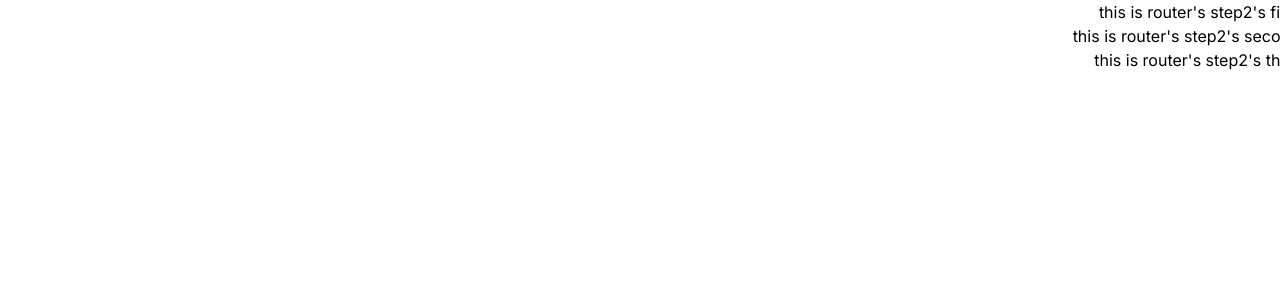
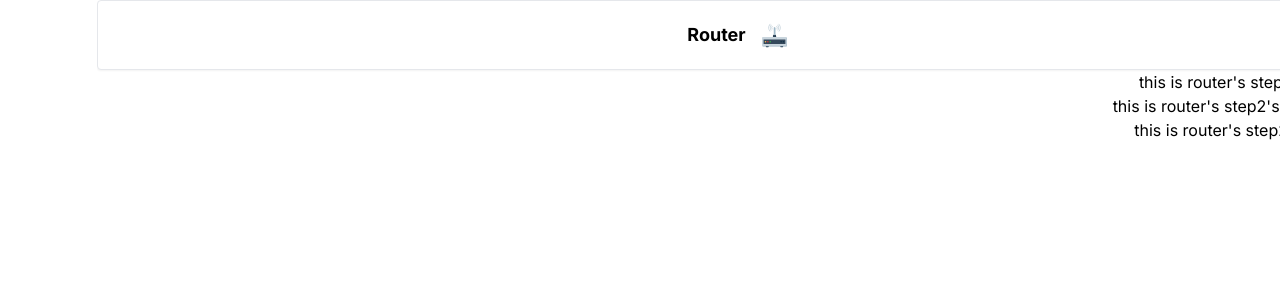
Before and after one commit to ahmed-elbehairy7/ainaa-web, a Next.js app: page /gen1/setupguide/router/step2 in a window 1280 px wide. Shown: the top 300 px of the page. Built offline with nearby package versions, Linux system fonts and the light colour scheme.

Commit message:
added steps navigation

```diff
--- a/app/[gen]/setupguide/[device]/[step]/page.tsx
+++ b/app/[gen]/setupguide/[device]/[step]/page.tsx
@@ -3,6 +3,8 @@ import React from "react";
 import stepData, { Step, stepName } from "./stepData";
 import { deviceName } from "@/app/[gen]/genData";
 import Image from "next/image";
+import Link from "next/link";
+import DeviceCard from "@/app/components/DeviceCard";
 
 //TODO: implement an appropriate design with the inputed data
 //TODO: implement a
@@ -12,9 +14,13 @@ const StepPage = ({
 }: {
 	params: { step: stepName; gen: genName; device: deviceName };
 }) => {
-	const substeps: Step[] = (stepData.gen1 as any)[params.device][params.step];
+	const devSteps = (stepData.gen1 as any)[params.device];
+	const substeps: Step[] = devSteps[params.step];
+	const last = Object.keys(devSteps).length;
+	const current = Number.parseInt(params.step.charAt(4));
 	return (
 		<div>
+			<DeviceCard {...{ device: params.device, gen: params.gen }} />
 			{substeps.map((s, i) =>
 				s.type == "text" ? (
 					<p key={i}>{s.data}</p>
@@ -22,8 +28,24 @@ const StepPage = ({
 					<Image {...{ alt: "step alt", src: s.data, key: i }} />
 				)
 			)}
+			{stepsNavigate(() => current > 1, -1)}
+			{stepsNavigate(() => current < last, 1)}
 		</div>
 	);
+
+	function stepsNavigate(validate: Function, navTo: number) {
+		return (
+			validate() && (
+				<Link
+					href={`/${params.gen}/setupguide/${params.device}/step${
+						current + navTo
+					}`}
+				>
+					<p>{navTo == 1 ? "التالي" : "السابق"}</p>
+				</Link>
+			)
+		);
+	}
 };
 
 export default StepPage;
--- a/app/[gen]/setupguide/[device]/[step]/stepData.ts
+++ b/app/[gen]/setupguide/[device]/[step]/stepData.ts
@@ -65,6 +65,20 @@ const stepData: { gen1: deviceSteps } = {
 					type: "text",
 				},
 			],
+			step3: [
+				{
+					data: "this is windows' step3's first step",
+					type: "text",
+				},
+				{
+					data: "this is windows' step3's second step",
+					type: "text",
+				},
+				{
+					data: "this is windows' step3's third step",
+					type: "text",
+				},
+			],
 		},
 		android: {
 			step1: [
--- a/app/[gen]/setupguide/[device]/page.tsx
+++ b/app/[gen]/setupguide/[device]/page.tsx
@@ -4,6 +4,7 @@ import deviceData, { deviceParams } from "./deviceData";
 import { genName } from "@/app/appTypes";
 import { deviceName, genParam, gensParams } from "../../genData";
 import LearnProtection from "@/app/components/LearnProtection";
+import Link from "next/link";
 
 // TODO: add an iframe for the uploaded video and let the user choose between the two options
 
@@ -14,6 +15,11 @@ function Page({ params }: { params: { device: deviceName; gen: genName } }) {
 			<div className="w-full ">
 				{/* <Steps activeGen={params.gen} /> */}
 			</div>
+			<p>iframe somewhere here...</p>
+			<Link href={`/${params.gen}/setupguide/${params.device}/step1`}>
+				<p>إبدأ في الخطوات</p>
+			</Link>
+
 			<LearnProtection {...{ gen: params.gen }} />
 		</div>
 	);
--- a/app/[gen]/setupguide/page.tsx
+++ b/app/[gen]/setupguide/page.tsx
@@ -5,6 +5,7 @@ import { gensParams } from "../genData";
 import { genName } from "@/app/appTypes";
 import setupGuideData, { genSetupGuideData } from "./setupGuideData";
 import LearnProtection from "@/app/components/LearnProtection";
+import Link from "next/link";
 
 function Page({ params }: { params: { gen: genName } }) {
 	const g: genSetupGuideData = setupGuideData[params.gen];
```
